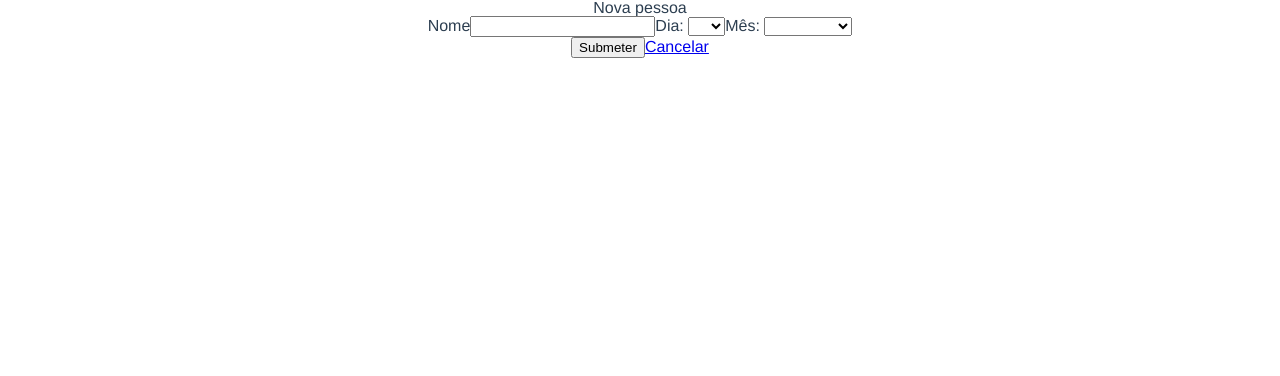
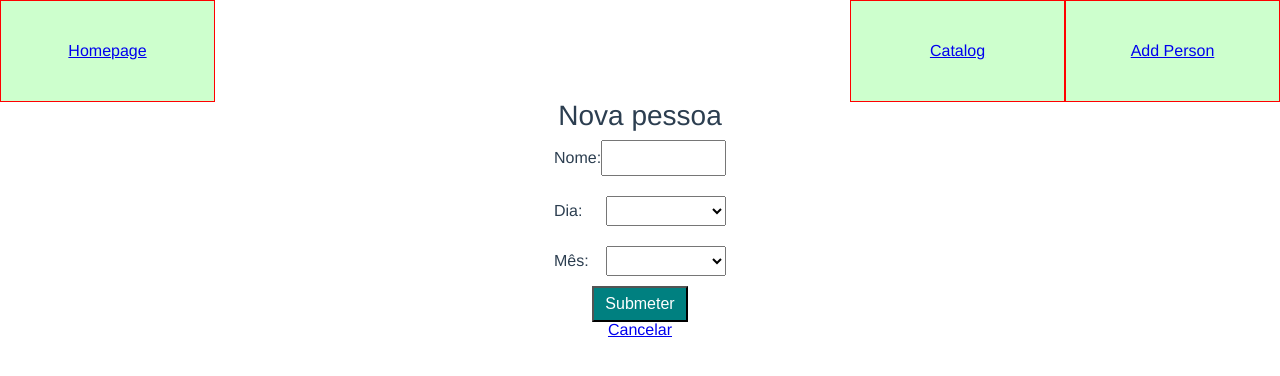
Before and after one commit to caiadas25/birthdayApp, a Vue app: page /#/addPerson in a window 1280 px wide. Shown: the top 376 px of the page. Built offline with nearby package versions, Linux system fonts and the light colour scheme.

Commit message:
added navbar and improved form styles

```diff
--- a/src/App.vue
+++ b/src/App.vue
@@ -1,12 +1,18 @@
 <template>
   <div id="app">
+    <navbar></navbar>
     <router-view/>
   </div>
 </template>
 
 <script>
+import navbar from './components/navbar';
+
 export default {
-  name: 'App'
+  name: 'App',
+  components: {
+  'navbar': navbar,
+},
 }
 </script>
 
--- a/src/components/addPerson.vue
+++ b/src/components/addPerson.vue
@@ -3,24 +3,27 @@
     <h3>Nova pessoa</h3>
     <div class="form-wrapper">
       <form @submit.prevent="addPerson" class="form">
+        <div class="form-item">
+          <label class="form-label">Nome: </label>
+          <input type="text" v-model="newPerson.name">
+        </div>
 
-        <label>Nome</label>
-        <input type="text" v-model="newPerson.name">
-
-        <label>Dia: </label>
+        <div class="form-item">
+          <label class="form-label">Dia: </label>
           <select v-model="newPerson.birthDay">
             <option v-for="birthDay in birthDays" :key="birthDay">
               {{ birthDay }}
             </option>
           </select>
-
-        <label>Mês: </label>
+        </div>
+        <div class="form-item">
+          <label class="form-label">Mês: </label>
           <select v-model="newPerson.birthMonth">
             <option v-for="birthMonth in birthMonths" :key="birthMonth">
               {{ birthMonth }}
             </option>
           </select>
-
+        </div>
         <div class="action-buttons">
           <button type="submit" class="submit-btn">Submeter</button>
           <router-link to="/" class="cancel-btn">Cancelar</router-link>
@@ -71,5 +74,45 @@ export default {
 
 </script>
 <style scoped>
-
+h3 {
+  font-size: 28px;
+}
+.form-wrapper {
+  display: flex;
+  justify-content: center;
+}
+.form {
+  display: flex;
+  width: 15%;
+  flex-direction: column;
+}
+.form-label {
+  display: flex;
+  align-items: center;
+}
+.form-item {
+  display: flex;
+  align-items: left;
+  justify-content: space-between;
+  margin: 10px;
+}
+select, input {
+  width: 70%;
+  height: 30px;
+  font-size: 16px;
+}
+button {
+  height: 36px;
+  background: teal;
+  color: white;
+  font-size: 16px;
+  padding: 5px;
+}
+.action-buttons {
+  display: flex;
+  flex-direction: column;
+  width: 50%;
+  justify-content: center;
+  align-self: center;
+}
 </style>
--- /dev/null
+++ b/src/components/navbar.vue
@@ -0,0 +1,63 @@
+<template>
+  <div class="navbar-wrapper">
+    <div class="navbar-item navbar-logo">
+      <router-link class="fill-div" to="/">Homepage</router-link>
+    </div>
+    <div class="navbar-item-wrapper">
+      <div class="navbar-item">
+        <router-link class="fill-div" to="/catalog">Catalog</router-link>
+      </div>
+      <div class="navbar-item">
+        <router-link class="fill-div" to="/addPerson">Add Person</router-link>
+      </div>
+    </div>
+  </div>
+</template>
+<script>
+
+export default {
+  name: 'navbar',
+
+  computed: {
+
+  },
+
+  methods: {
+
+  },
+
+}
+</script>
+
+<style scoped>
+.navbar-wrapper{
+  width: 100%;
+  height: fit-content;
+  display: flex;
+}
+.navbar-item-wrapper {
+  width: 100%;
+  height: fit-content;
+  display: flex;
+  justify-content: flex-end;
+}
+.navbar-item {
+  display: flex;
+  width: 20%;
+  height: 100px;
+  justify-content: center;
+  align-items: center;
+  border: 1px solid red;
+  background: rgb(205, 255, 205);
+}
+.navbar-item :hover {
+  background: rgb(156, 255, 156);
+}
+.fill-div {
+  display: flex;
+  justify-content: center;
+  align-items: center;
+  height: 100%;
+  width: 100%;
+}
+</style>
--- a/src/views/homepage.vue
+++ b/src/views/homepage.vue
@@ -2,18 +2,18 @@
 <div>
   <h1>Next birthday:</h1>
   <person></person>
-  <router-link to="/addPerson">Add Person</router-link>
-  <router-link to="/catalog">Catalog</router-link>
 </div>
 </template>
 
 <script>
 import person from '../components/person';
+import navbar from '../components/navbar';
 import { mapState } from 'vuex'
 
 export default {
   components: {
     'person': person,
+    'navbar': navbar,
   },
   name: 'homepage',
 
```
Lines whose indentation alone changed are shown as unchanged.
